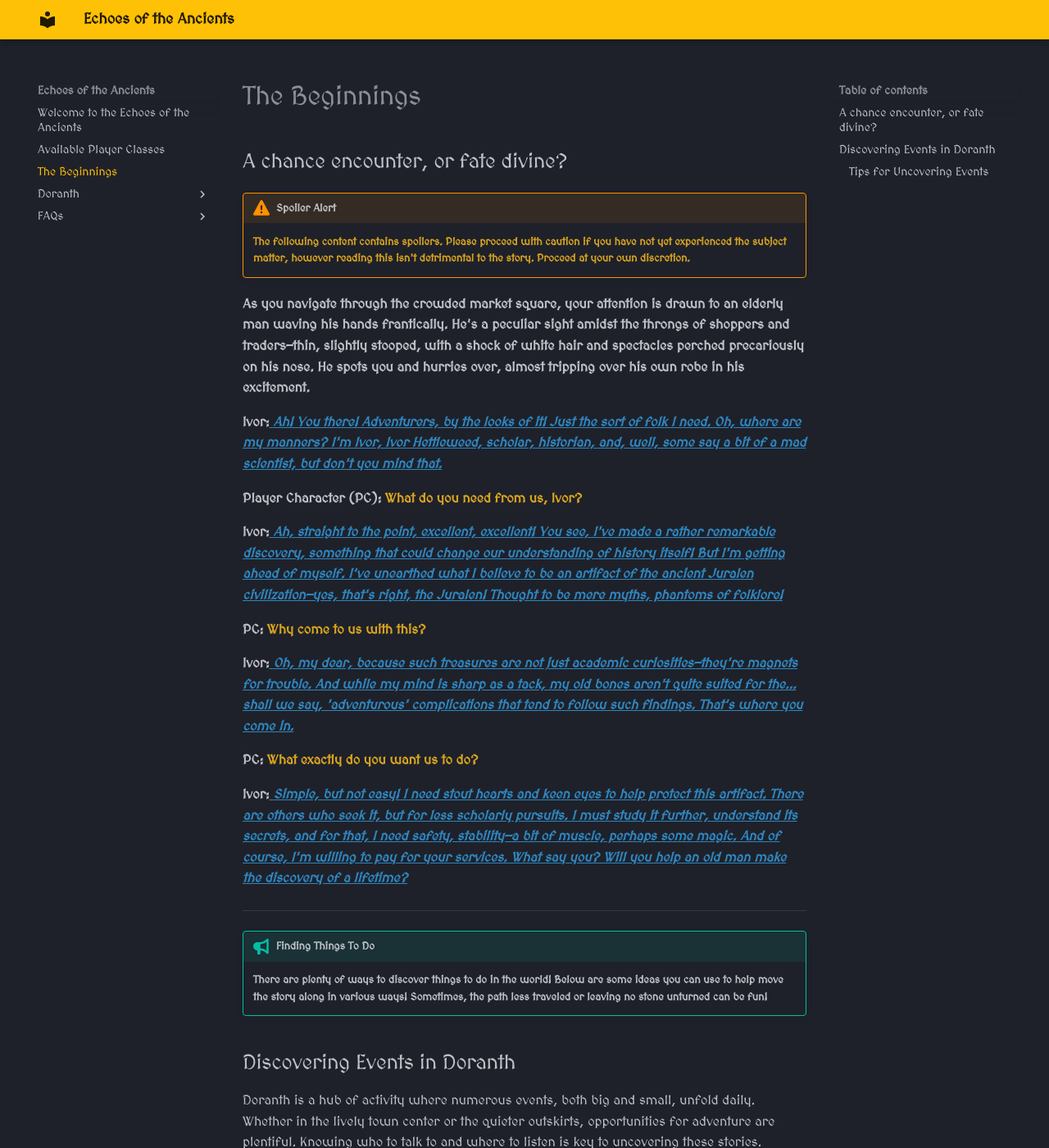
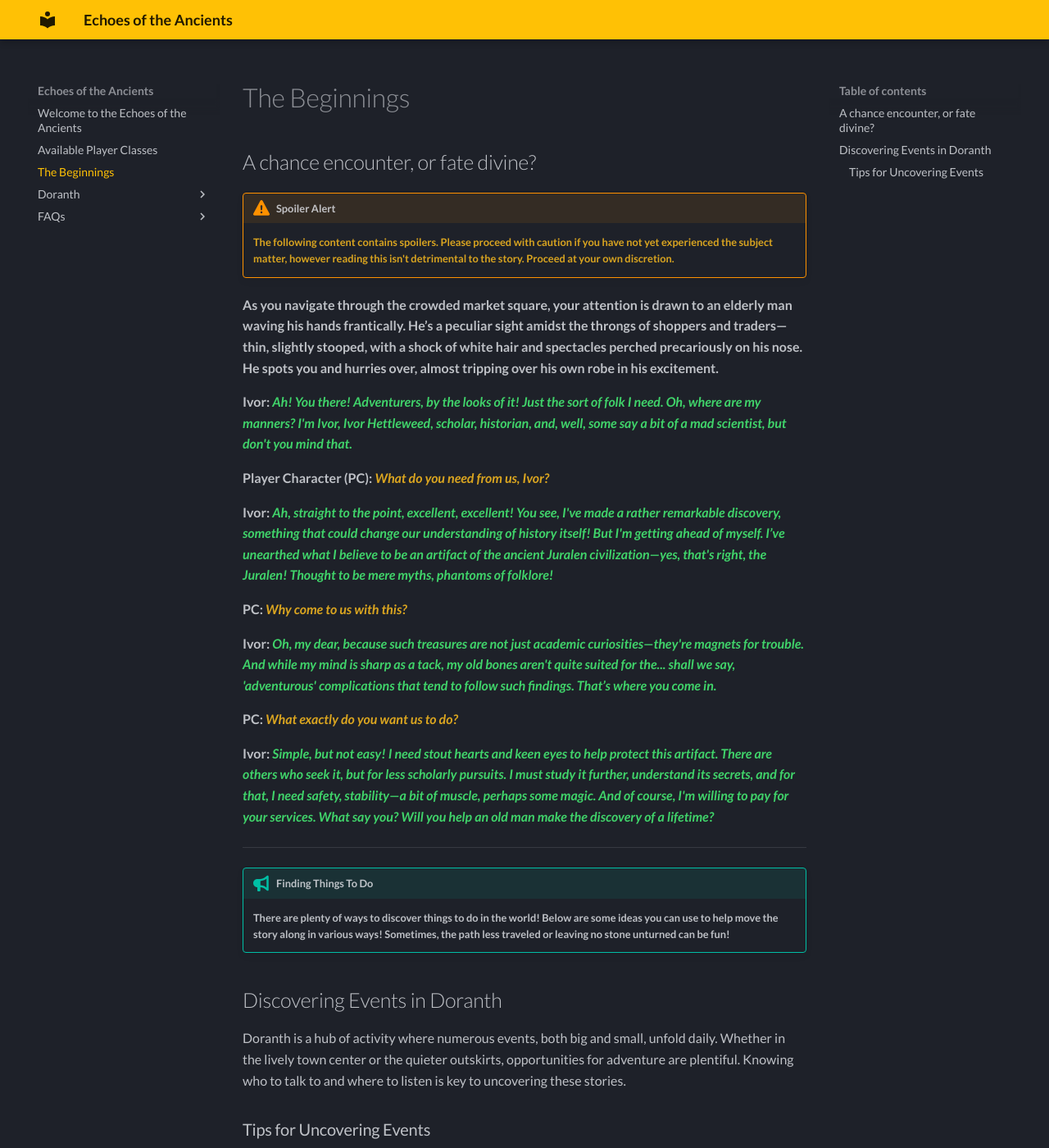
Before and after one commit to Bomchoo/Arvanis-Wiki, an MkDocs documentation site: the page built from docs/Opening-Quest-and-Hints.md, in a window 1280 px wide and 1400 px high. Shown: the whole window at 82% size. Built offline with MkDocs 1.6.1 and Material for MkDocs 9.7.7, drawn with Linux system fonts in a browser that asks for light colours.

Commit message:
More Changes

```diff
--- a/docs/Opening-Quest-and-Hints.md
+++ b/docs/Opening-Quest-and-Hints.md
@@ -13,15 +13,15 @@
 
 **Ivor:**<span class="spoiler-text"> ***Ah! You there! Adventurers, by the looks of it! Just the sort of folk I need. Oh, where are my manners? I'm Ivor, Ivor Hettleweed, scholar, historian, and, well, some say a bit of a mad scientist, but don't you mind that.***</span>
 
-**Player Character (PC):** <span class="yellow-text">**What do you need from us, Ivor?**</span>
+**Player Character (PC):** <span class="yellow-text">***What do you need from us, Ivor?***</span>
 
 **Ivor:**<span class="spoiler-text">  ***Ah, straight to the point, excellent, excellent! You see, I've made a rather remarkable discovery, something that could change our understanding of history itself! But I'm getting ahead of myself. I’ve unearthed what I believe to be an artifact of the ancient Juralen civilization—yes, that's right, the Juralen! Thought to be mere myths, phantoms of folklore!***</span>
 
-**PC:** <span class="yellow-text">**Why come to us with this?**</span>
+**PC:** <span class="yellow-text">***Why come to us with this?***</span>
 
 **Ivor:**<span class="spoiler-text"> ***Oh, my dear, because such treasures are not just academic curiosities—they're magnets for trouble. And while my mind is sharp as a tack, my old bones aren't quite suited for the... shall we say, 'adventurous' complications that tend to follow such findings. That’s where you come in.***</span>
 
-**PC:** <span class="yellow-text">**What exactly do you want us to do?**</span>
+**PC:** <span class="yellow-text">***What exactly do you want us to do?***</span>
 
 **Ivor:**<span class="spoiler-text"> ***Simple, but not easy! I need stout hearts and keen eyes to help protect this artifact. There are others who seek it, but for less scholarly pursuits. I must study it further, understand its secrets, and for that, I need safety, stability—a bit of muscle, perhaps some magic. And of course, I'm willing to pay for your services. What say you? Will you help an old man make the discovery of a lifetime?***</span>
 
--- a/docs/css/extra.css
+++ b/docs/css/extra.css
@@ -16,6 +16,6 @@
 }
 
 .spoiler-text {
-    color: rgb(47, 134, 192);
-    text-decoration: underline;
+    color: rgb(64, 211, 106);
+    text-decoration: bold;
 }
--- a/mkdocs.yml
+++ b/mkdocs.yml
@@ -17,7 +17,7 @@ theme:
     primary: amber
     accent: orange
   font:
-    text: MedievalSharp
+    text: Lato
   language: en
   icon:
     admonition:
```
